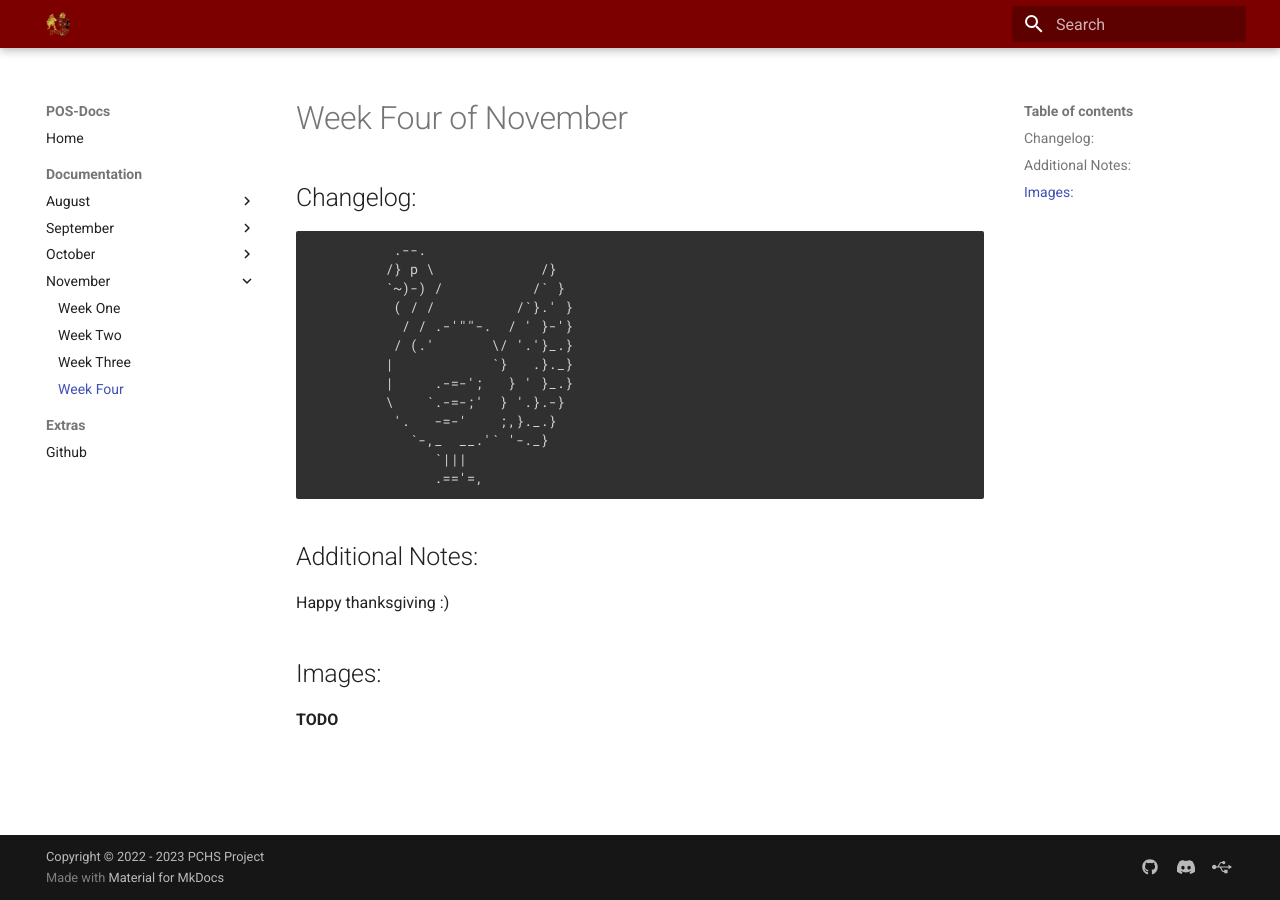
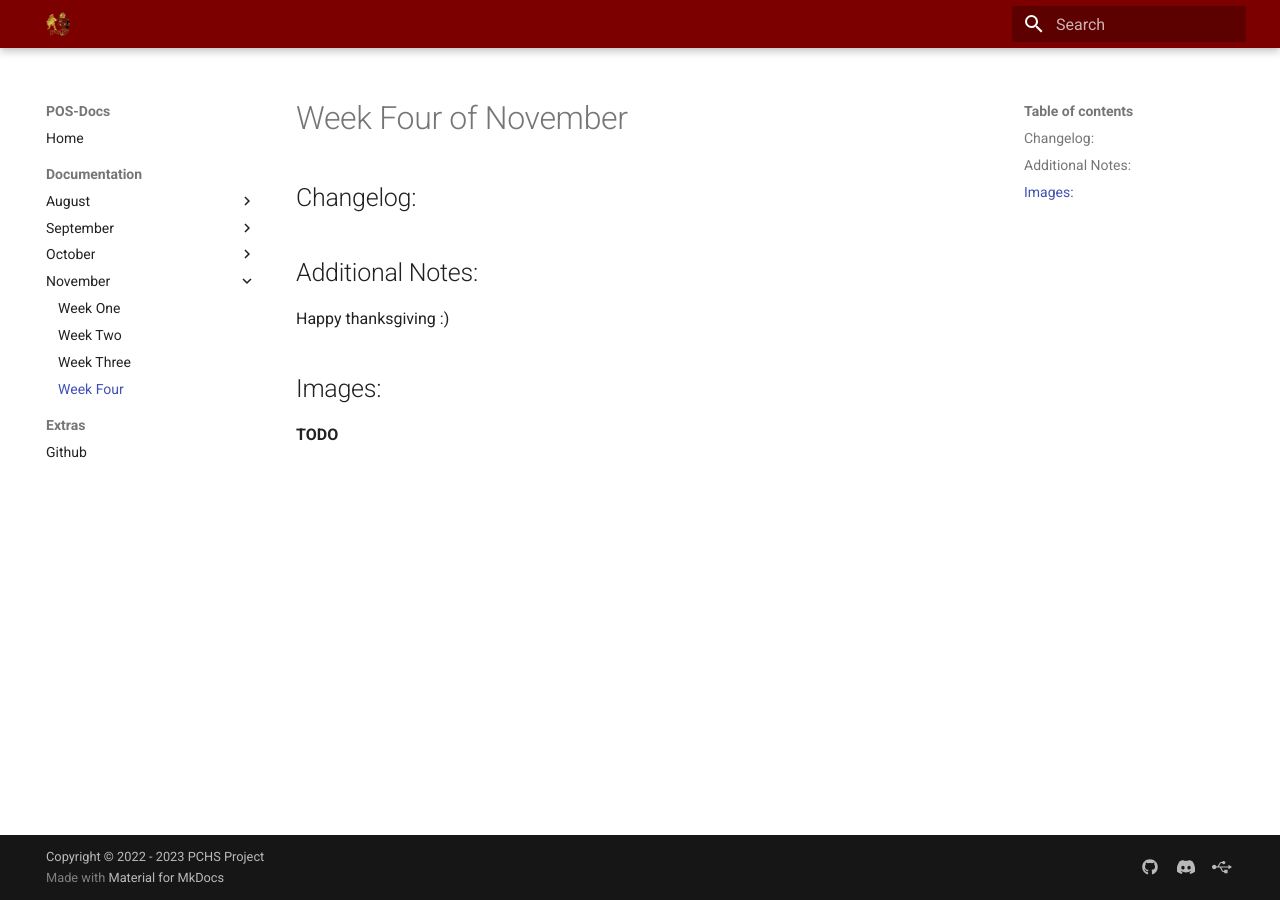
Before and after one commit to PCHS-ProjectProgramming/POS-Docs, an MkDocs documentation site: the page built from docs/documentation/November/11-21-22 -- 11-30-22.md, in a window 1280 px wide. Built offline with MkDocs 1.6.1 and Material for MkDocs 9.7.7, drawn with Linux system fonts in a browser that asks for light colours.

Commit message:
unTurkey

```diff
--- a/docs/documentation/November/11-21-22 -- 11-30-22.md
+++ b/docs/documentation/November/11-21-22 -- 11-30-22.md
@@ -1,19 +1,7 @@
 # Week Four of November
 
 ## Changelog:
-              .--.
-             /} p \             /}
-             `~)-) /           /` }
-              ( / /          /`}.' }
-               / / .-'""-.  / ' }-'}
-              / (.'       \/ '.'}_.}
-             |            `}   .}._}
-             |     .-=-';   } ' }_.}
-             \    `.-=-;'  } '.}.-}
-              '.   -=-'    ;,}._.}
-                `-,_  __.'` '-._}
-                   `|||
-                   .=='=,
+
 ## Additional Notes:
 Happy thanksgiving :)
 ## Images:
```
